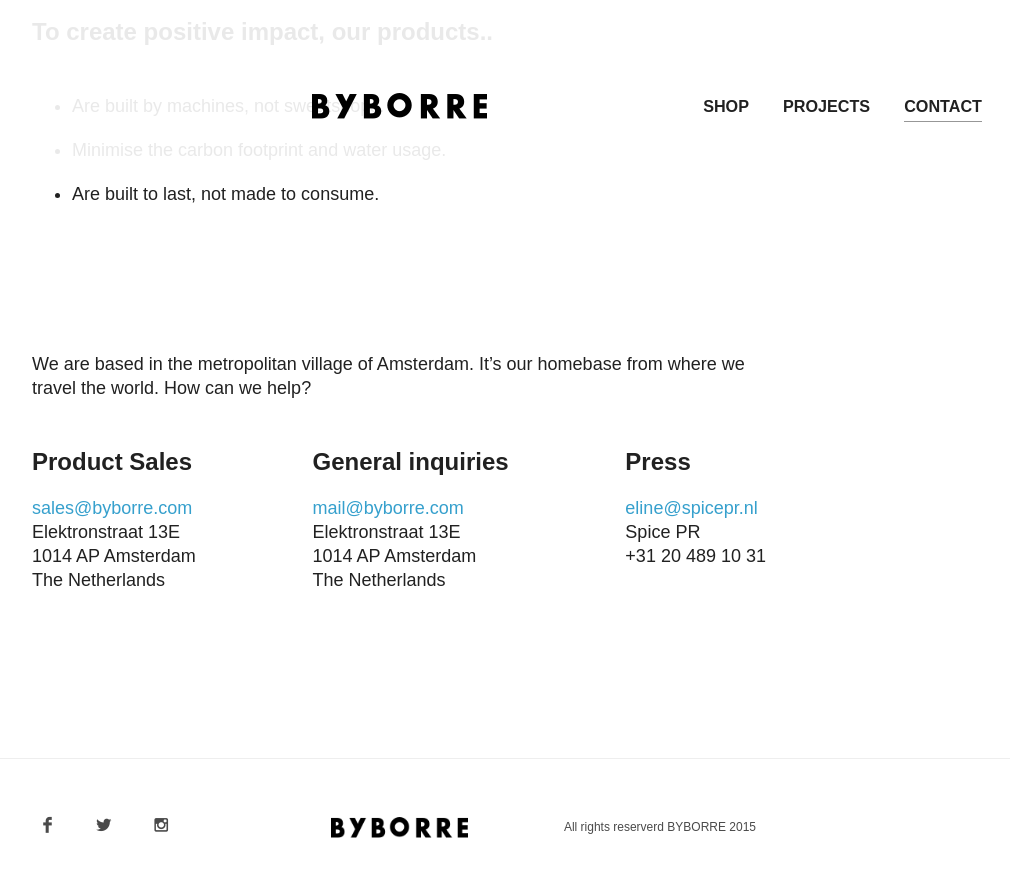
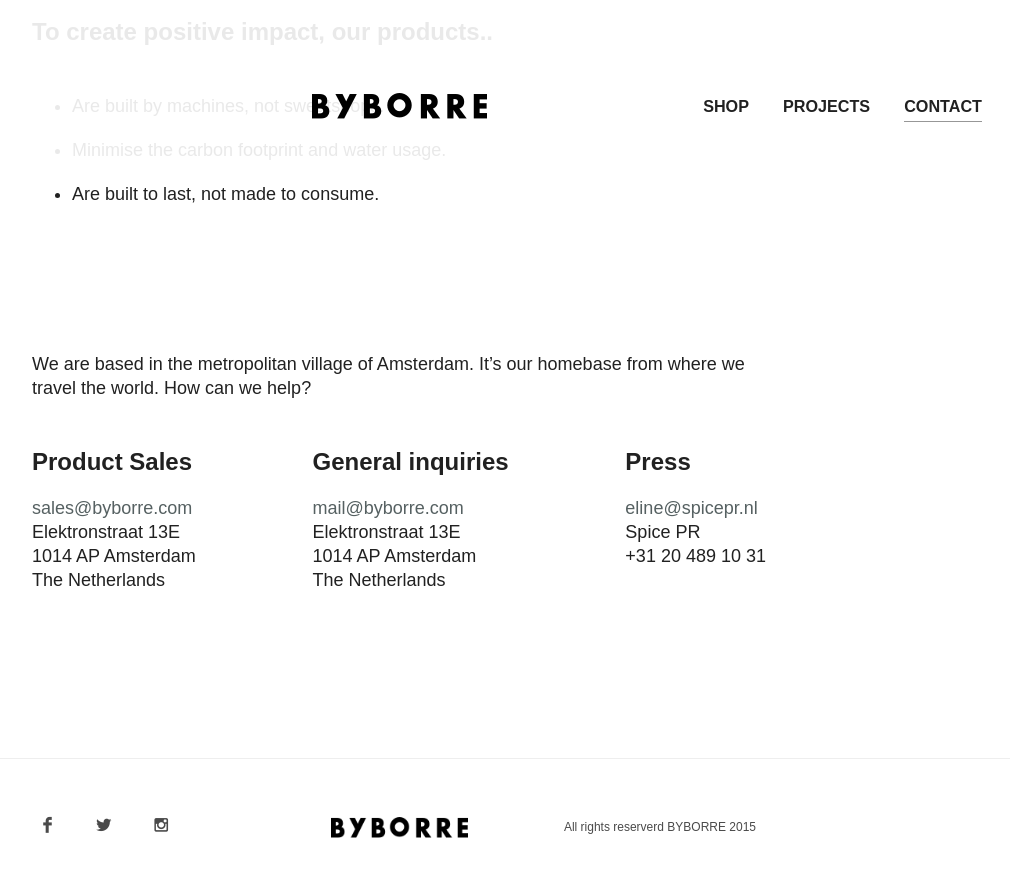
Before and after one commit to byborre/byborre.github.io, a Jekyll site: the page built from contact/index.html, in a window 1280 px wide and 900 px high, scrolled down 659 px. Shown: the top 877 px of the window, without its empty margins (241-1251 px from the left). Built offline with Jekyll 4.4.1, drawn with Linux system fonts in a browser that asks for light colours; Markdown is read by kramdown in place of the engine named in the settings; a script that is not in the unit is left out.

Commit message:
grey is the new black

```diff
--- a/_includes/buy-button.html
+++ b/_includes/buy-button.html
@@ -1,5 +1,5 @@
 <div id="shopify-wrapper">
-  <div id="shopify-button" data-embed_type="product" data-shop="byborre.myshopify.com" data-product_name="{{ include.name }}" data-product_handle="{{ include.handle }}" data-has_image="false" data-display_size="compact" data-redirect_to="cart" data-buy_button_text="Buy this product" data-buy_button_out_of_stock_text="Out of Stock" data-buy_button_product_unavailable_text="Unavailable" data-button_background_color="36A0CD" data-button_text_color="ffffff" data-product_modal="false" data-product_title_color="000000" data-next_page_button_text="Next page"></div>
+  <div id="shopify-button" data-embed_type="product" data-shop="byborre.myshopify.com" data-product_name="{{ include.name }}" data-product_handle="{{ include.handle }}" data-has_image="false" data-display_size="compact" data-redirect_to="cart" data-buy_button_text="Buy this product" data-buy_button_out_of_stock_text="Out of Stock" data-buy_button_product_unavailable_text="Unavailable" data-button_background_color="566162" data-button_text_color="ffffff" data-product_modal="false" data-product_title_color="000000" data-next_page_button_text="Next page"></div>
   <script type="text/javascript">
   document.getElementById('ShopifyEmbedScript') || document.write('<script type="text/javascript" src="https://widgets.shopifyapps.com/assets/widgets/embed/client.js" id="ShopifyEmbedScript"><\/script>');
   </script>
--- a/_layouts/default.html
+++ b/_layouts/default.html
@@ -12,7 +12,7 @@
   <script src="/js/main.js"></script>
 
   <!-- shopify cart -->
-  <div data-checkout_button_text="Checkout" data-cart_button_text="Cart" data-button_text_color="ffffff" data-button_background_color="36A0CD" data-background_color="ffffff" data-text_color="000000" data-accent_color="767676" data-cart_title="Your cart" data-discount_notice_text="Shipping and discount codes are added at checkout." data-cart_total_text="Total" data-sticky="true" data-empty_cart_text="Your cart is empty." data-embed_type="cart" data-shop="byborre.myshopify.com"></div>
+  <div data-checkout_button_text="Checkout" data-cart_button_text="Cart" data-button_text_color="ffffff" data-button_background_color="566162" data-background_color="ffffff" data-text_color="000000" data-accent_color="767676" data-cart_title="Your cart" data-discount_notice_text="Shipping and discount codes are added at checkout." data-cart_total_text="Total" data-sticky="true" data-empty_cart_text="Your cart is empty." data-embed_type="cart" data-shop="byborre.myshopify.com"></div>
   <script type="text/javascript">
   document.getElementById('ShopifyEmbedScript') || document.write('<script type="text/javascript" src="https://widgets.shopifyapps.com/assets/widgets/embed/client.js" id="ShopifyEmbedScript"><\/script>');
   </script>
--- a/_scss/_typography.sass
+++ b/_scss/_typography.sass
@@ -14,4 +14,4 @@
 $sofia-pro: "sofia-pro", sans-serif
 
 $primary: #212121
-$secondary: #36A0CD
+$secondary: #566162
--- a/css/global.css
+++ b/css/global.css
@@ -651,10 +651,10 @@
   margin-bottom: 0.2em; }
 
 section.text a {
-  color: #36A0CD; }
+  color: #566162; }
 
 section.text a:hover {
-  color: #88c7e1; }
+  color: #889596; }
 
 section.text a.button {
   border: none;
```
